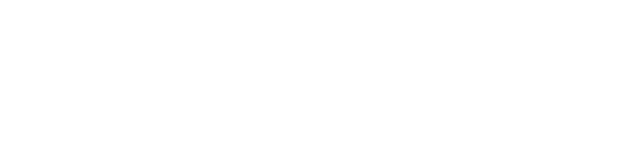
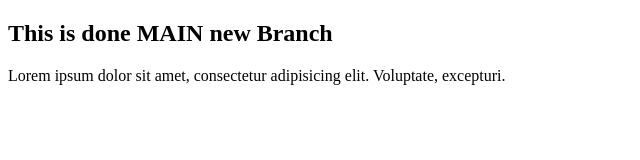
Before and after one commit to rishirajsinh/Practiserepo, a plain HTML site: page index.html in a window 1280 px wide. Shown: the whole page, without its empty margins (0-640 px from the left). Drawn offline with Linux system fonts and the light colour scheme.

Commit message:
new commit

```diff
--- a/index.html
+++ b/index.html
@@ -6,6 +6,7 @@
     <title>Document</title>
 </head>
 <body>
-
+      <h2>This is done MAIN new Branch</h2>
+    <p>Lorem ipsum dolor sit amet, consectetur adipisicing elit. Voluptate, excepturi.</p>
 </body>
 </html>
```
